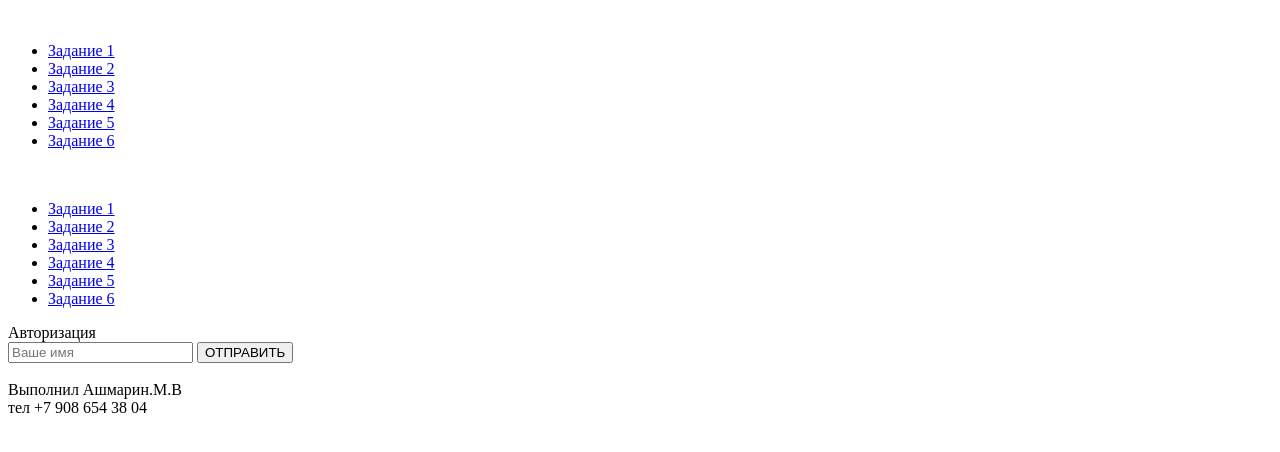
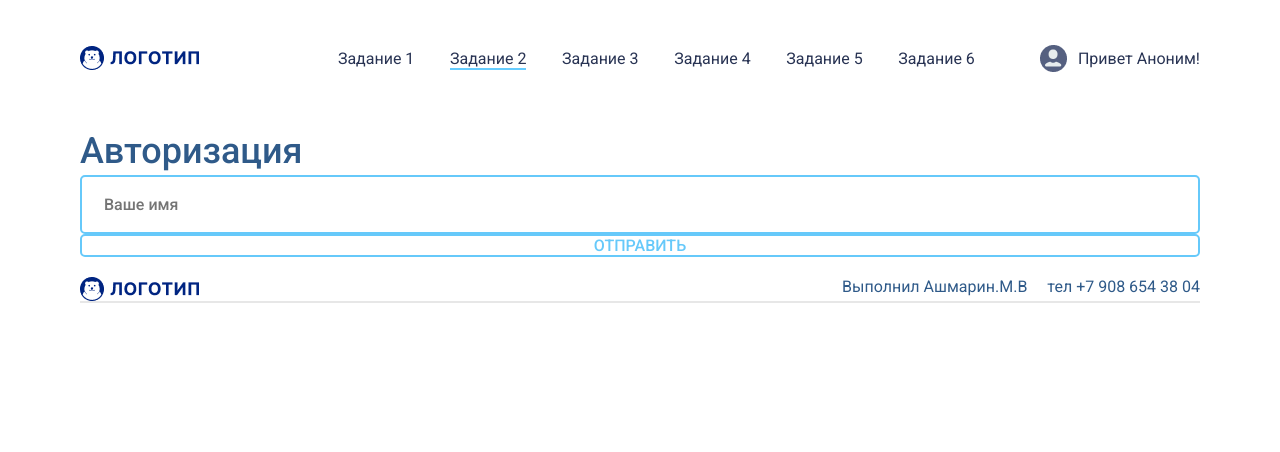
Before and after one commit to maksimyou/test, a plain HTML site: page form.html in a window 1280 px wide. Drawn offline with Linux system fonts and the light colour scheme; the site is published under a folder, as on GitHub Pages, so addresses that start at the root find nothing.

Commit message:
Update form.html

```diff
--- a/form.html
+++ b/form.html
@@ -6,8 +6,8 @@
     <meta http-equiv="X-UA-Compatible" content="IE=edge">
     <meta name="viewport" content="width=device-width, initial-scale=1.0">
     <title>Internship this is great</title>
-    <link rel="stylesheet" href="/style.css">
-    <link rel="stylesheet" href="/form.css">
+    <link rel="stylesheet" href="./style.css">
+    <link rel="stylesheet" href="./form.css">
     <style>
         @import url('https://fonts.googleapis.com/css2?family=Roboto:ital,wght@0,300;0,400;0,500;0,700;1,300;1,400;1,500;1,700&display=swap');
     </style>
@@ -22,20 +22,20 @@
 
         <div class="header_container">
             <div class="header_content">
-                <div class="logo"><img src="/Vector.png" alt=""></div>
+                <div class="logo"><img src="./Vector.png" alt=""></div>
 
                 <nav class="tasks_list_wrap">
                     <ul class="list_li">
-                        <li><a id="index" href="/index.html">Задание 1</a></li>
-                        <li><a id="form" href="/form.html">Задание 2</a></li>
-                        <li><a id="ackardeon" href="/ackardeon.html">Задание 3</a></li>
-                        <li><a id="random" href="/random.html">Задание 4</a></li>
-                        <li><a id="breadcrums" href="/breadcrums.html">Задание 5</a></li>
-                        <li><a id="/ajax" href="/ajax.html">Задание 6</a></li>
+                        <li><a id="index" href="./index.html">Задание 1</a></li>
+                        <li><a id="form" href="./form.html">Задание 2</a></li>
+                        <li><a id="ackardeon" href="./ackardeon.html">Задание 3</a></li>
+                        <li><a id="random" href="./random.html">Задание 4</a></li>
+                        <li><a id="breadcrums" href="./breadcrums.html">Задание 5</a></li>
+                        <li><a id="/ajax" href="./ajax.html">Задание 6</a></li>
                     </ul>
                 </nav>
                 <div class="user_content">
-                    <img alt="" src="/icon-user.png"><a class="user_text" href="#"></a>
+                    <img alt="" src="./icon-user.png"><a class="user_text" href="#"></a>
                 </div>
                 <div class="burger-menu">
                     <span class="icon-burger">
@@ -47,12 +47,12 @@
                 </div>
                 <div class="menu-burgger">
                     <ul class="">
-                        <li><a href="/index.html">Задание 1</a></li>
-                        <li><a href="/form.html">Задание 2</a></li>
-                        <li><a href="/ackardeon.html">Задание 3</a></li>
-                        <li><a href="/random.html">Задание 4</a></li>
-                        <li><a href="/breadcrums.html">Задание 5</a></li>
-                        <li><a href="/ajax.html">Задание 6</a></li>
+                        <li><a href="./index.html">Задание 1</a></li>
+                        <li><a href="./form.html">Задание 2</a></li>
+                        <li><a href="./ackardeon.html">Задание 3</a></li>
+                        <li><a href="./random.html">Задание 4</a></li>
+                        <li><a href="./breadcrums.html">Задание 5</a></li>
+                        <li><a href="./ajax.html">Задание 6</a></li>
                     </ul>
                 </div>
             </div>
@@ -68,7 +68,7 @@
     </div>
     <div class="footer_container">
         <div class="footer_content">
-            <div class="logo_foot"><img src="/Vector.png" alt=""></div>
+            <div class="logo_foot"><img src="./Vector.png" alt=""></div>
             <div class="container_data">
                 <div class="footer_completed">Выполнил Ашмарин.М.В</div>
                 <div class="footer_phone">тел +7 908 654 38 04</div>
@@ -79,7 +79,7 @@
 
     </div>
 
-    <script src="/script.js">
+    <script src="./script.js">
     </script>
 </body>
 
```
